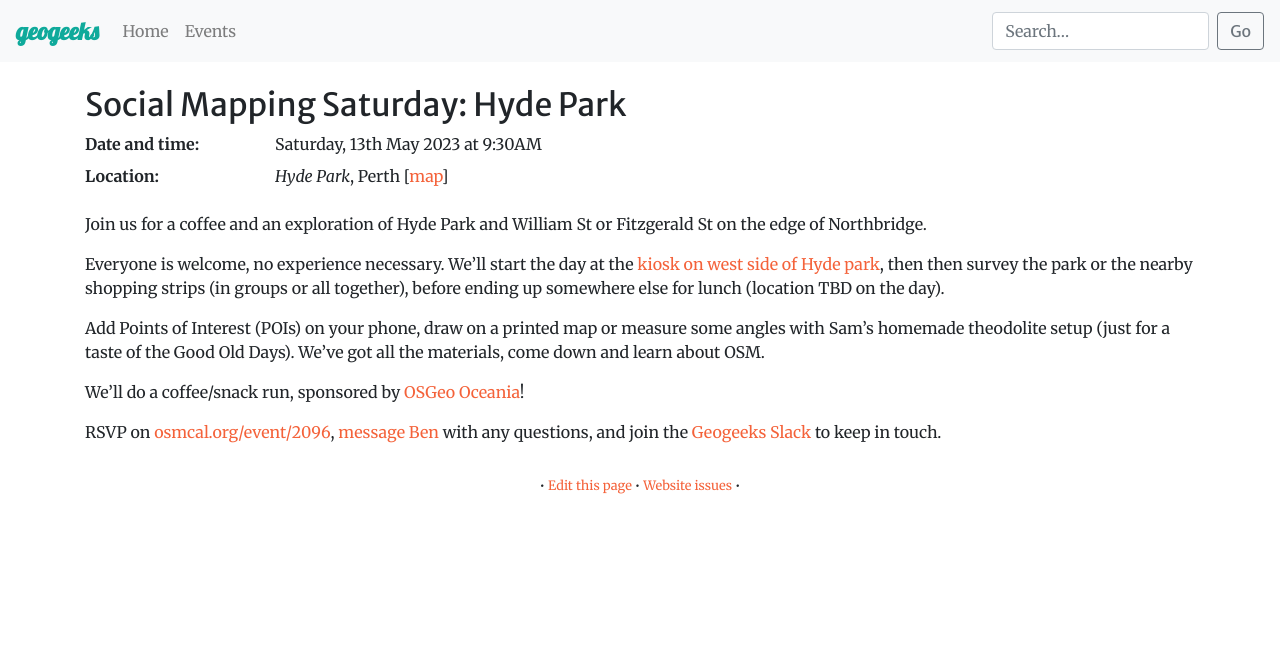
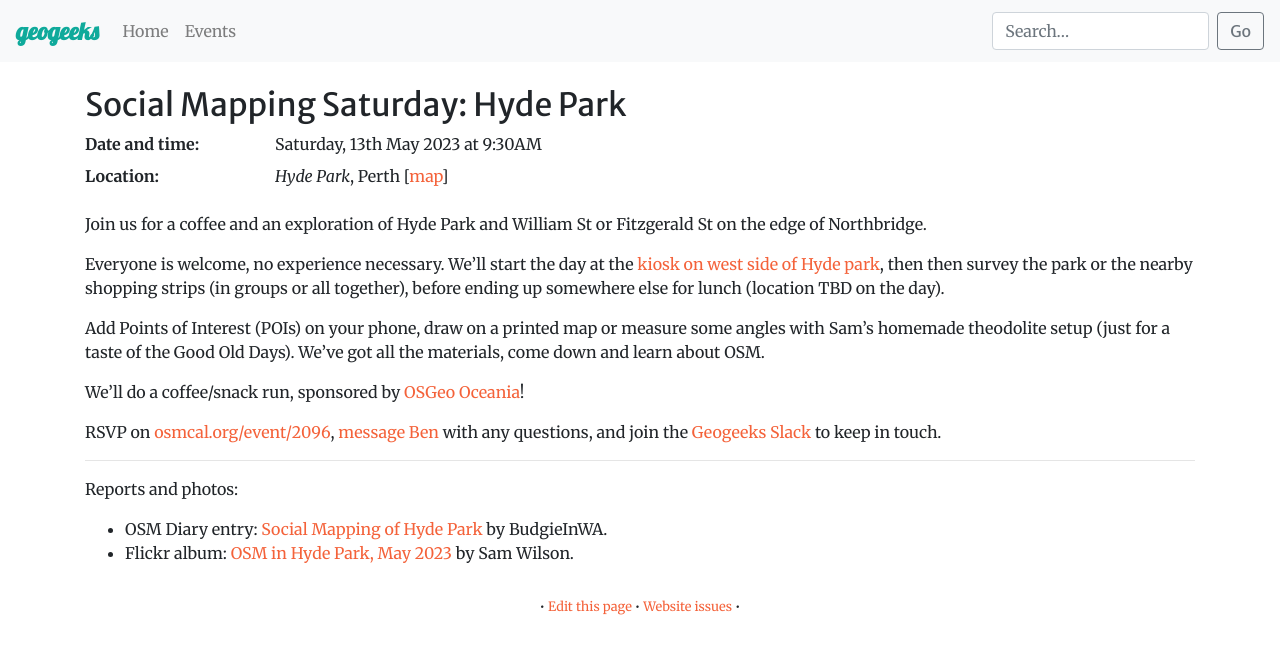
Before and after one commit to geogeeks-au/geogeeks-au.github.io, a Jekyll site: the page built from 2023/0513_osm-hyde-park.md, in a window 1280 px wide. Shown: the top 654 px of the page. Built offline with Jekyll 4.4.1, drawn with Linux system fonts in a browser that asks for light colours; comment, search, counter and statistics services are not loaded.

```diff
--- a/2023/0513_osm-hyde-park.md
+++ b/2023/0513_osm-hyde-park.md
@@ -24,3 +24,10 @@
 
 RSVP on [osmcal.org/event/2096](https://osmcal.org/event/2096), [message Ben](https://www.openstreetmap.org/message/new/BudgieInWA) with any questions, and join the
 [Geogeeks Slack](https://join.slack.com/t/geogeeks/shared_invite/zt-13fnotoqb-YkyMTmvwZEB_nDUis_30hw) to keep in touch.
+
+----
+
+Reports and photos:
+
+* OSM Diary entry: [Social Mapping of Hyde Park](https://www.openstreetmap.org/user/BudgieInWA/diary/401544) by BudgieInWA.
+* Flickr album: [OSM in Hyde Park, May 2023](https://www.flickr.com/photos/freosam/albums/72177720308571832) by Sam Wilson.
```
Also changed, not shown: other parts of 2023/0513_osm-hyde-park.md (+1 -1 lines).
